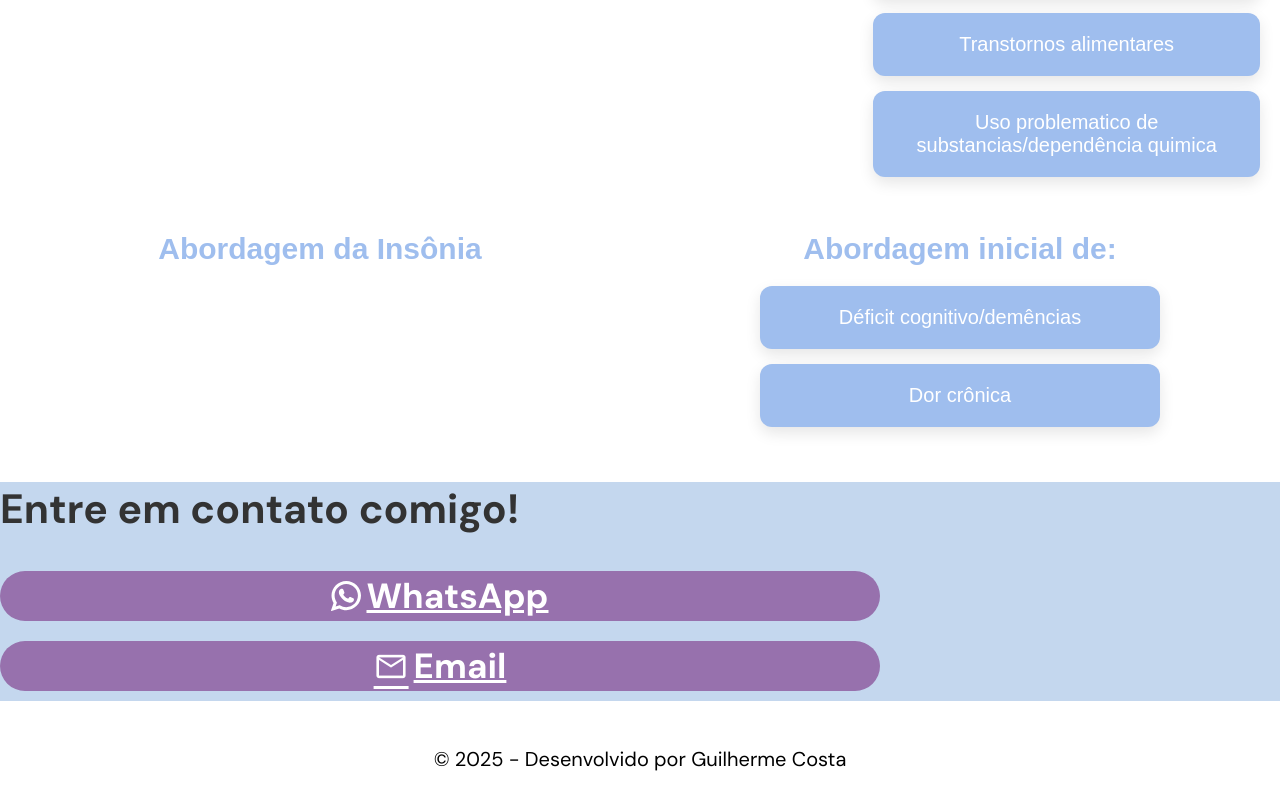
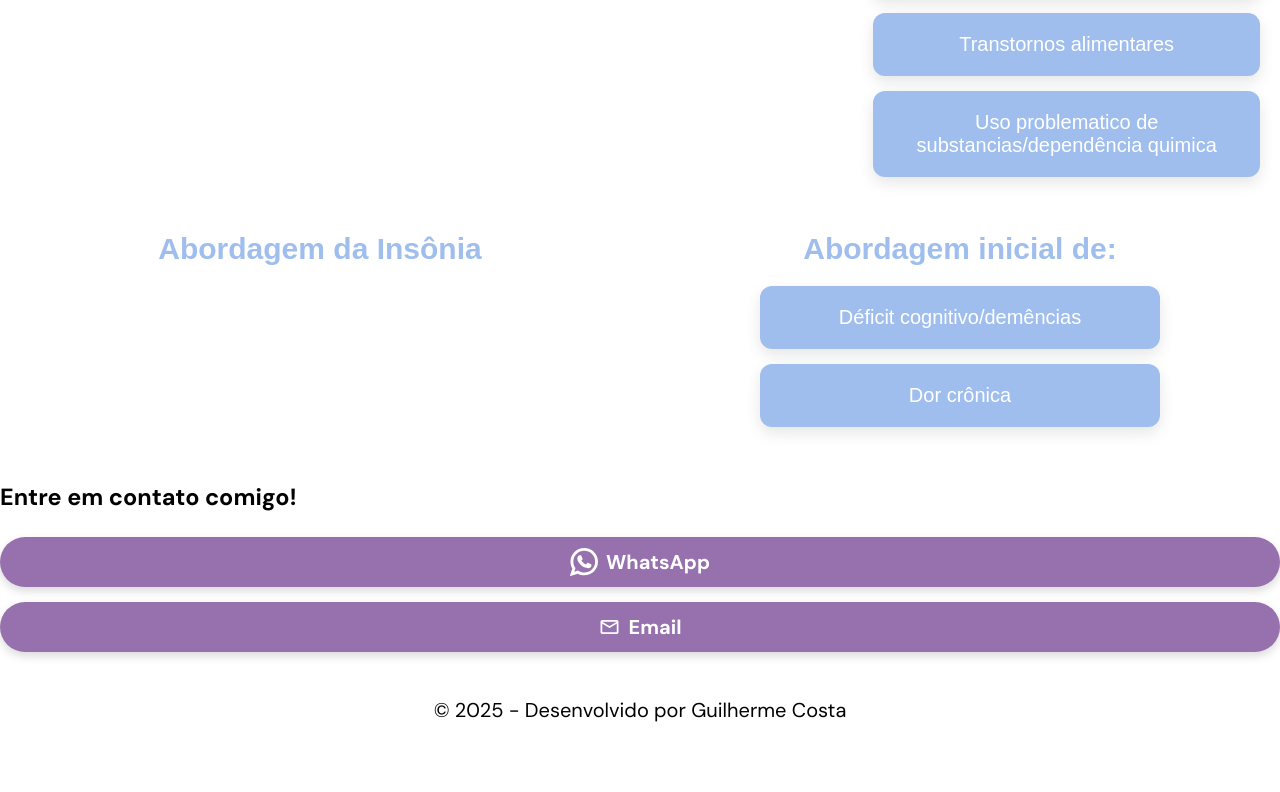
Before and after one commit to Guiirx/portfolio-guilheme, an Angular app: page / in a window 1280 px wide. Shown: the part 1503-2295 px from the top of the page. After the commit the page ends 2246 px from the top, so only its background shows below. Built offline with nearby package versions, Linux system fonts and the light colour scheme.

Commit message:
alinhamento do css

```diff
--- a/src/app/home/home.css
+++ b/src/app/home/home.css
@@ -209,52 +209,66 @@
 
 /* box contact */
 
-.contact {
-    background: var(--color-blue-2);
-}
-
-.contact .box {
-    max-width: 880px;
-}
-
-.contact .box h2,
-.contact .box h3 {
-    color: #333;
+.contact .box .contacts {
+    display: flex;
+    flex-direction: column;
+    gap: 15px;
+    margin: 25px 0;
 }
 
 .contact .box .contacts a {
     display: flex;
     align-items: center;
     justify-content: center;
-    padding: 10px;
+    gap: 8px;
+    padding: 12px 20px;
     background: var(--color-pink-3);
-    height: 50px;
     color: #fff;
     border-radius: 35px;
+    font-weight: 600;
     min-width: 200px;
-    font-weight: 600;
-    margin: 10px 0;
-}
-.contact .box  .contacts a:hover {
-    background: #9fbeee;
-}
-.contact .box ,.contacts a span {
-    font-size: 35px;
-    margin-right: 5px;
+    height: 50px;
+    text-decoration: none;
+    box-shadow: 0 4px 10px rgba(0, 0, 0, 0.15);
+    transition: all 0.3s ease;
+    position: relative;
+    overflow: hidden;
 }
 
-.contact .box .contacts {
-    display: flex;
-    flex-direction: column;
-    justify-content: space-around;
-    margin: 25px 0;
-
+/* Hover suave, sem aumento 3D */
+.contact .box .contacts a:hover {
+    background: #9fbeee;
+    box-shadow: 0 4px 15px rgba(159, 190, 238, 0.35);
 }
 
+/* Brilho passando no hover */
+.contact .box .contacts a::after {
+    content: "";
+    position: absolute;
+    top: 0;
+    left: -100%;
+    width: 50%;
+    height: 100%;
+    background: rgba(255, 255, 255, 0.3);
+    transform: skewX(-25deg);
+    transition: left 0.6s ease;
+}
+
+.contact .box .contacts a:hover::after {
+    left: 150%;
+}
+
+/* Ícones e texto */
 .contact .box .contacts a svg {
-    width: 30px;
-    margin-right: 5px;
+    width: 28px;
+    height: 28px;
 }
+
+.contact .box .contacts a span {
+    font-size: 1.1rem;
+}
+
+
 
 @media (max-width: 768px) {
   .caixas-container {
```
